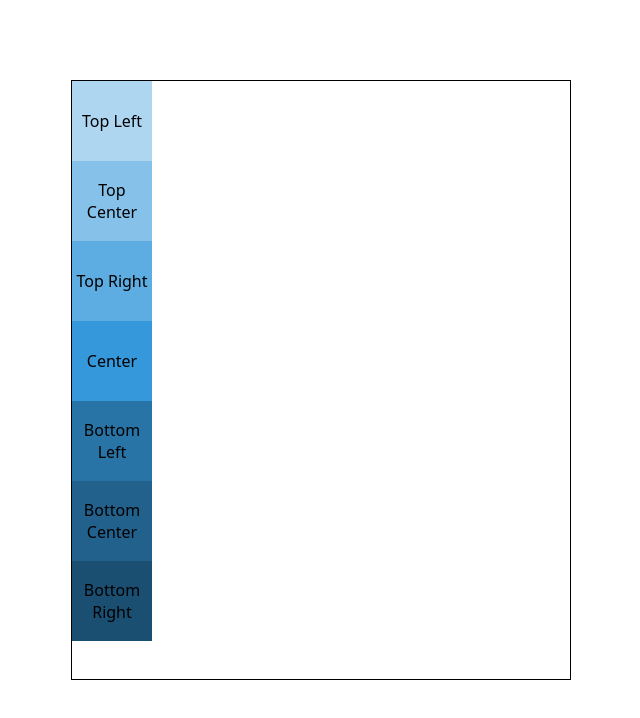
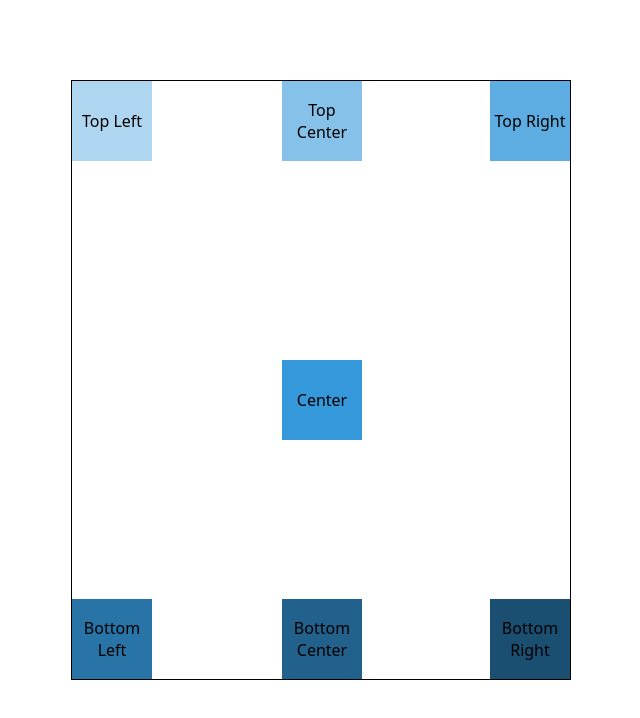
Before and after one commit to EmanuelArca/web-challenges, a website: page css-positioning/css-positioning_absolute-position/index.html in a window 1280 px wide. Shown: the whole page, without its empty margins (319-959 px from the left). Drawn offline with Linux system fonts and the light colour scheme.

Commit message:
alles fertig ausgerichtet

```diff
--- a/css-positioning/css-positioning_absolute-position/css/styles.css
+++ b/css-positioning/css-positioning_absolute-position/css/styles.css
@@ -36,29 +36,50 @@ main {
  */
 
 .box--top-left {
+  position: absolute;
+  left: 0px;
   background-color: #aed6f1;
 }
 
 .box--top-center {
+  position: absolute;
+  left: 210px;
+  right: 210px;
   background-color: #85c1e9;
 }
 
 .box--top-right {
+  position: absolute;
+  right: 0px;
   background-color: #5dade2;
 }
 
 .box--center {
+  position: absolute;
+  left: 210px;
+  right: 210px;
+  bottom: 40%;
   background-color: #3498db;
 }
 
 .box--bottom-left {
+  position: absolute;
+  bottom: 0;
   background-color: #2874a6;
 }
 
 .box--bottom-center {
+  position: absolute;
+  left: 210px;
+  right: 210px;
+  bottom: 0;
   background-color: #21618c;
 }
 
 .box--bottom-right {
+  position: absolute;
+  right: 0;
+  bottom: 0;
+
   background-color: #1b4f72;
 }
```
